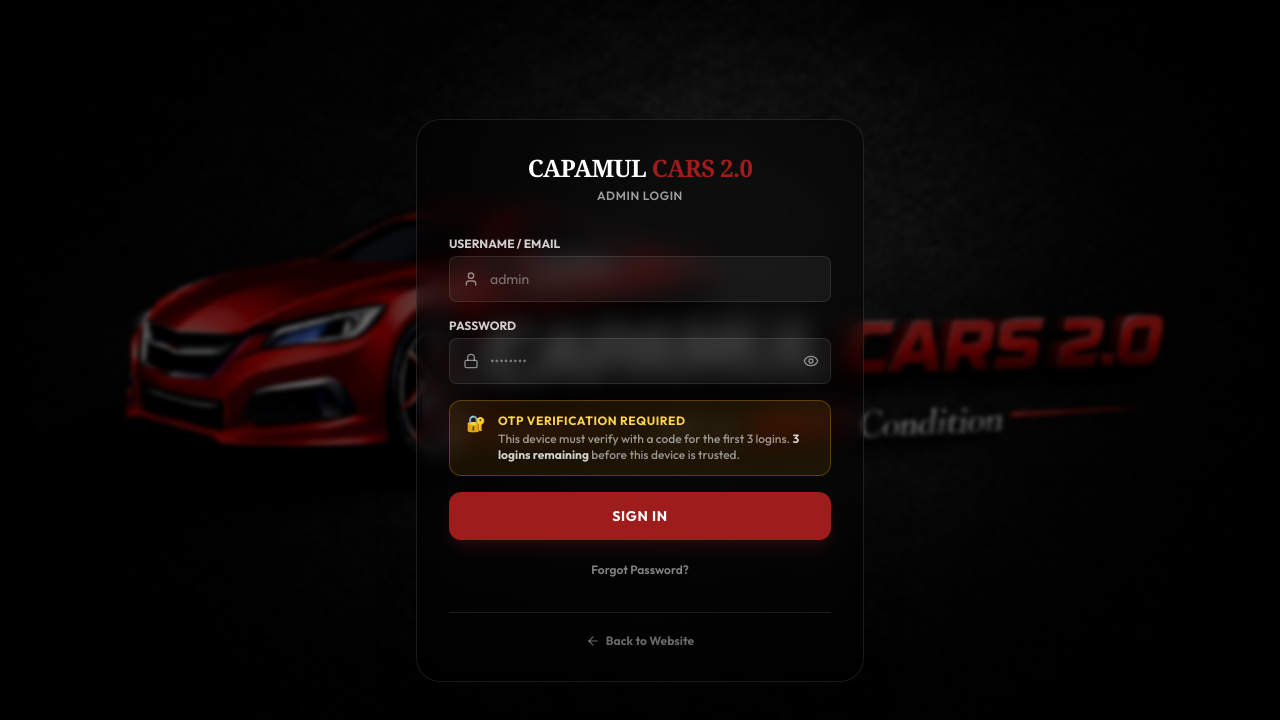
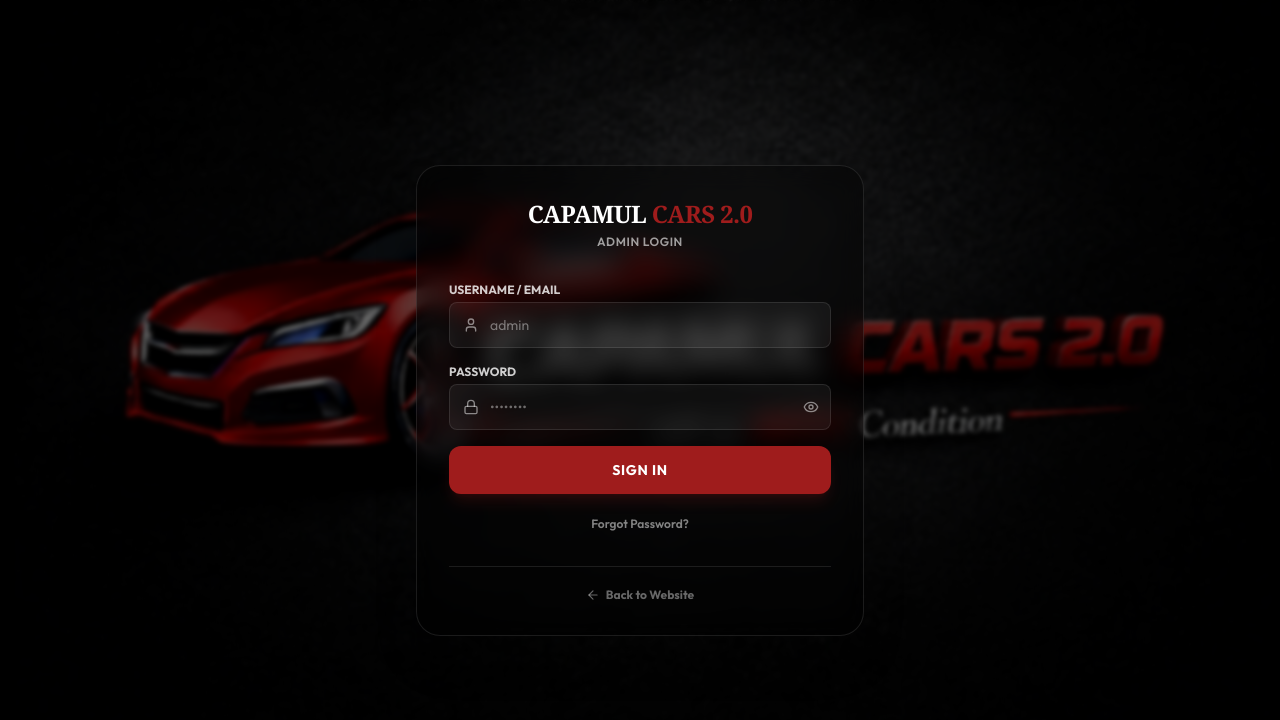
Before and after one commit to Parmel12/capamul-cars-2, a plain HTML site: page auth.html in a window 1280 px wide. Drawn offline with nearby package versions, Linux system fonts and the light colour scheme.

Commit message:
style: remove OTP/trusted device badge from login form

```diff
--- a/auth.html
+++ b/auth.html
@@ -71,9 +71,6 @@
           </div>
         </div>
 
-        <!-- Device Trust Status Badge -->
-        <div id="device-trust-badge" class="rounded-xl px-4 py-3 flex items-start gap-3 text-xs font-medium border"></div>
-
         <p id="error-msg" class="text-xs text-red-400 font-bold hidden text-center">Invalid credentials. Please check your username and password.</p>
 
         <button type="submit" id="login-btn" class="w-full bg-primary hover:bg-primary/90 text-white font-bold py-3.5 rounded-xl transition-colors mt-4 text-sm uppercase tracking-wider shadow-lg shadow-primary/20">Sign In</button>
@@ -144,31 +141,6 @@
     const loginBtn  = document.getElementById('login-btn');
     const verifyBtn = document.getElementById('verify-btn');
     const resendBtn = document.getElementById('resend-otp-btn');
-
-    // ─── Render Device Trust Badge on Login Form ───────────────────
-    (function renderBadge() {
-      const badge = document.getElementById('device-trust-badge');
-      if (!badge) return;
-      if (requireOTP) {
-        const remaining = logsRemaining;
-        badge.className = 'rounded-xl px-4 py-3 flex items-start gap-3 text-xs font-medium border bg-amber-500/10 border-amber-500/30';
-        badge.innerHTML = `
-          <span class="text-amber-400 text-base leading-none mt-0.5">🔐</span>
-          <div>
-            <p class="text-amber-300 font-bold uppercase tracking-wider mb-0.5">OTP Verification Required</p>
-            <p class="text-white/55">This device must verify with a code for the first ${OTP_REQUIRED_LOGINS} logins.
-            <strong class="text-white/80">${remaining} login${remaining !== 1 ? 's' : ''} remaining</strong> before this device is trusted.</p>
-          </div>`;
-      } else {
-        badge.className = 'rounded-xl px-4 py-3 flex items-start gap-3 text-xs font-medium border bg-green-500/10 border-green-500/30';
-        badge.innerHTML = `
-          <span class="text-green-400 text-base leading-none mt-0.5">✅</span>
-          <div>
-            <p class="text-green-300 font-bold uppercase tracking-wider mb-0.5">Trusted Device</p>
-            <p class="text-white/55">This device has completed ${OTP_REQUIRED_LOGINS} verified logins. No OTP code required — password only.</p>
-          </div>`;
-      }
-    })();
 
     // ─── Send OTP Email ────────────────────────────────────────────
     async function sendLoginEmail(otp) {
```
